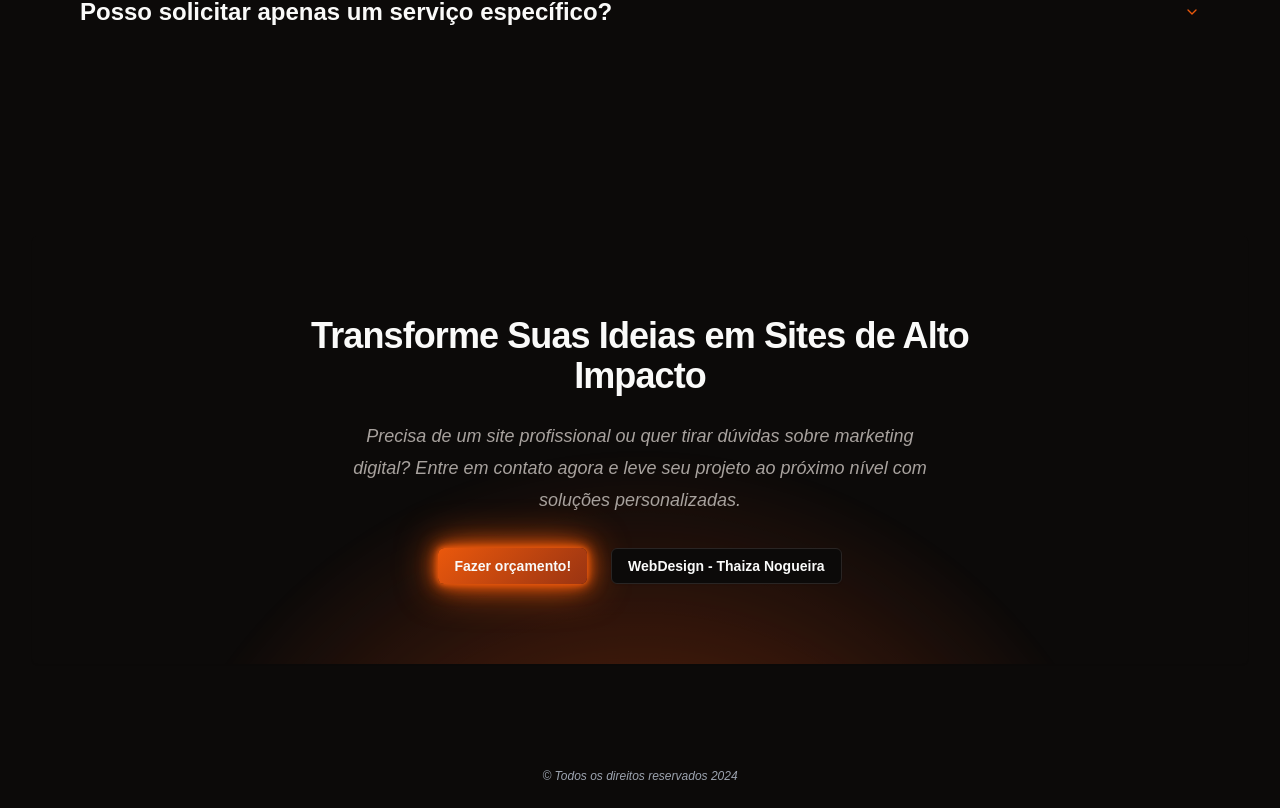
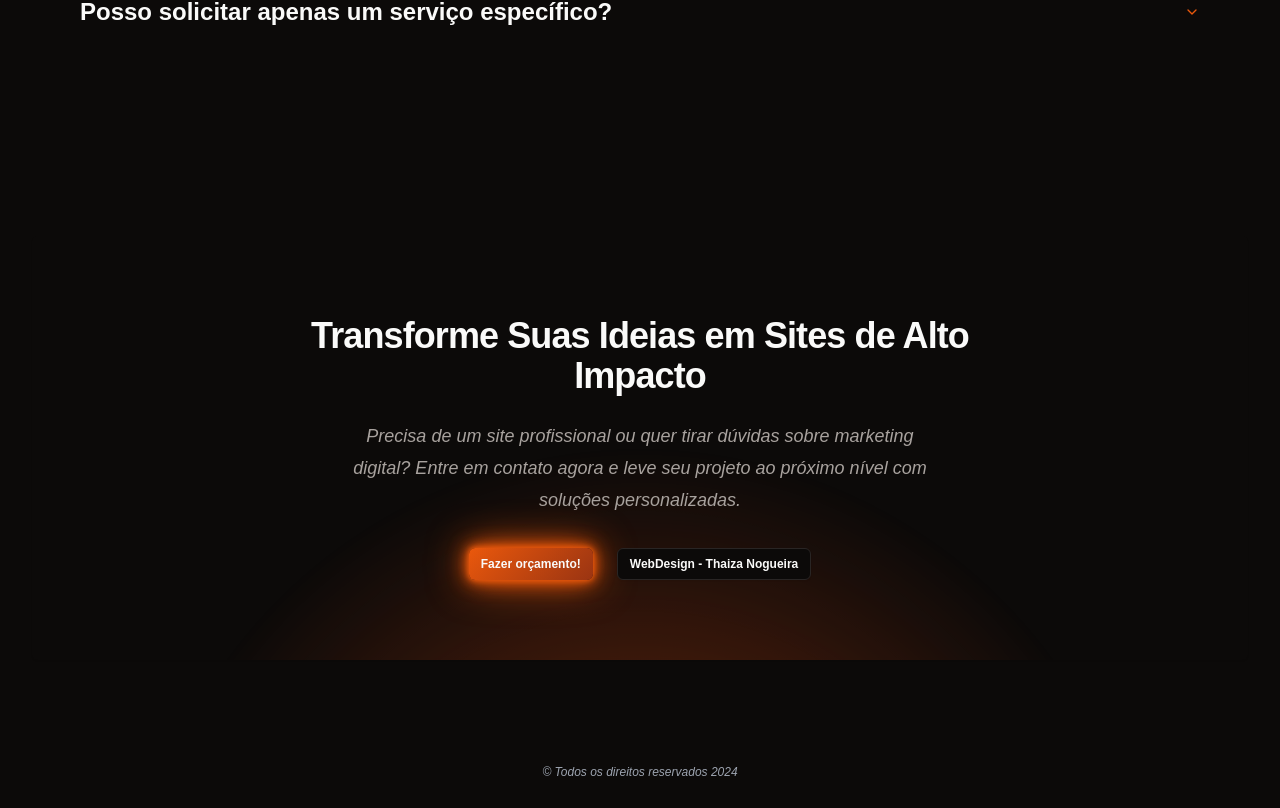
Before and after one commit to guisilva10/gui-port, a Next.js app: page / in a window 1280 px wide. Shown: the part 3386-4194 px from the top of the page. Built offline with nearby package versions, Linux system fonts and the light colour scheme.

Commit message:
style: edit size buttons in the cta section

```diff
--- a/src/components/cta-home.component.tsx
+++ b/src/components/cta-home.component.tsx
@@ -24,7 +24,7 @@ const CtaHome = () => {
           com soluções personalizadas.
         </h3>
         <div className="mt-8 flex items-center justify-center gap-x-6">
-          <Button asChild className="button-primary font-bold">
+          <Button asChild className="button-primary font-bold" size="sm">
             <Link
               href="https://api.whatsapp.com/send?phone=5511948798912&text=Olá, vim do site, gostaria de solicitar um orçamento?"
               target="_blank"
@@ -32,7 +32,7 @@ const CtaHome = () => {
               Fazer orçamento!
             </Link>
           </Button>
-          <Button variant="outline" className=" font-bold">
+          <Button variant="outline" className=" font-bold" size="sm">
             <Link
               href="https://www.instagram.com/tngraphic_?igsh=MXg4bW1oYW9sMjV6cw%3D%3D"
               target="_blank"
```
